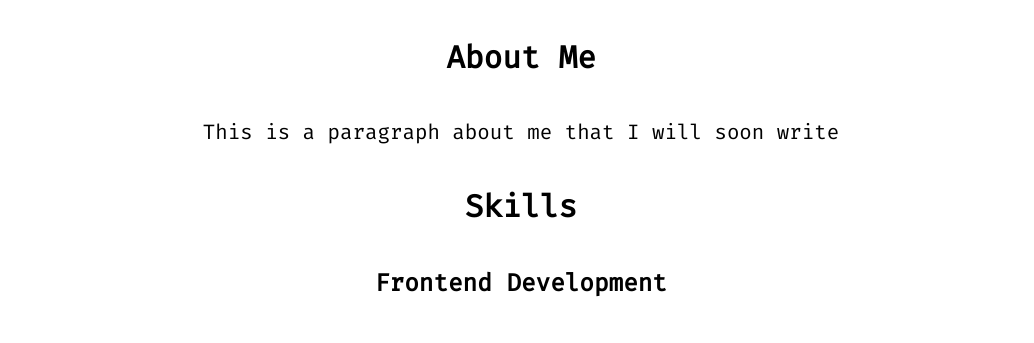
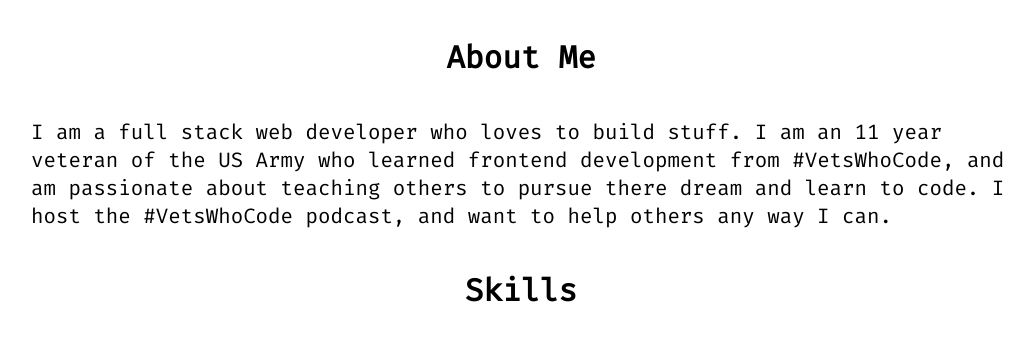
Before and after one commit to bmw2621/portfolio, a Gatsby site: page / in a window 1280 px wide. Shown: the part 877-1220 px from the top of the page, without its empty margins (129-1163 px from the left). Built offline with nearby package versions, Linux system fonts and the light colour scheme; Gatsby itself is replaced by a stand-in of ours.

Commit message:
Add introduction paragraph to homepage

```diff
--- a/src/pages/index.js
+++ b/src/pages/index.js
@@ -82,7 +82,7 @@ const IndexPage = () => {
       <SEO title="Home" />
       <h1>Web Developer</h1>
       <h2>About Me</h2>
-      <p>This is a paragraph about me that I will soon write</p>
+      <p>I am a full stack web developer who loves to build stuff.  I am an 11 year veteran of the US Army who learned frontend development from <a href="www.vetswhocode.io">#VetsWhoCode</a>, and am passionate about teaching others to pursue there dream and learn to code.  I host the #VetsWhoCode podcast, and want to help others any way I can.</p>
       <h2>Skills</h2>
       <h3>Frontend Development</h3>
       <div className="skills">{skillDivs(skills.frontend, images.allFile.nodes)}</div>
```
